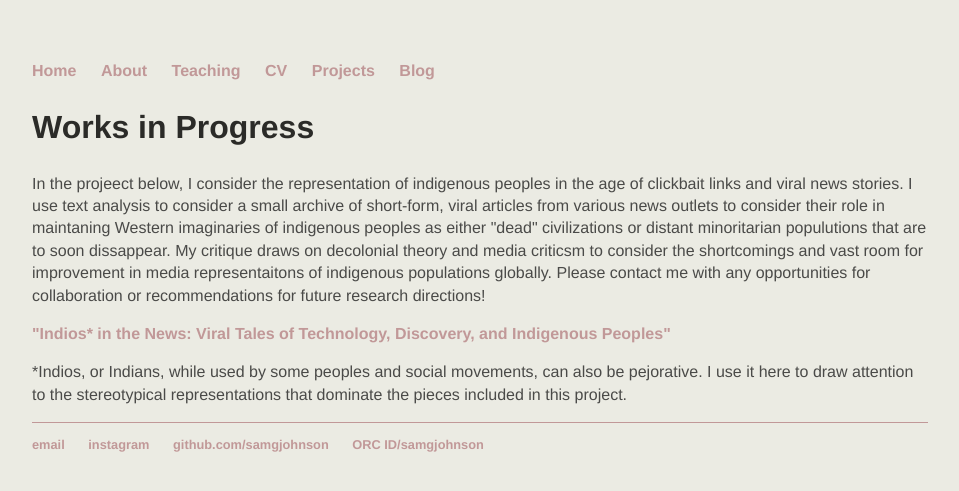
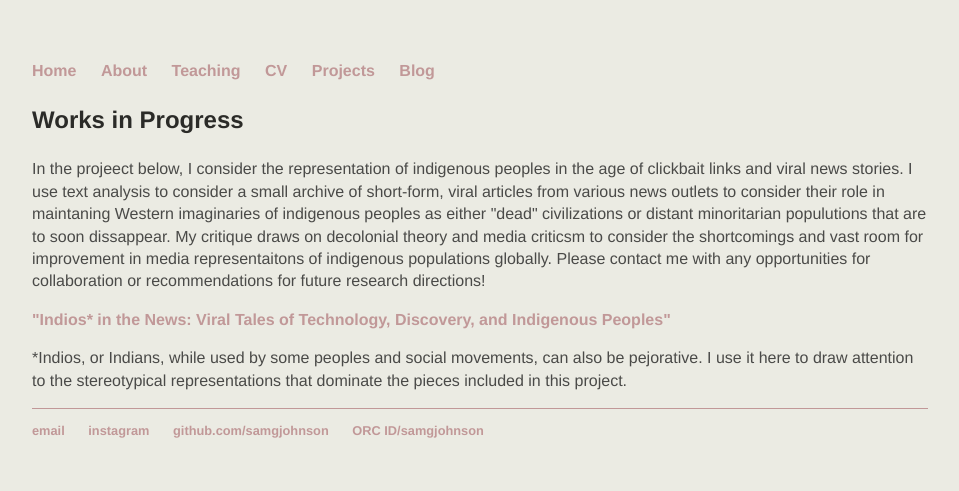
Before and after one commit to samgjohnson/samgjohnson.github.io, a Jekyll site: the page built from dhprojects/index.html, in a window 1280 px wide. Shown: the top 491 px of the page, without its empty margins (160-1119 px from the left). Built offline with Jekyll 4.4.1, drawn with Linux system fonts in a browser that asks for light colours.

Commit message:
colors and headings

```diff
--- a/about/index.html
+++ b/about/index.html
@@ -2,7 +2,7 @@
 layout: default
 title: About Me
 ---
-<h2>About Me </h2>
+<h3>About Me </h3>
     			<p>Thank you for visiting my teaching and professional profile. My name is Sam Johnson and I am currently a PhD Candidate in Literary, Language, and Cultural Studies at the University of Miami (UM) in the Department of Modern Languages. I also have completed Master's degrees in Latin American Studies, Spanish, and Portuguese at the University of New Mexico (UNM). I currently serve as a language tutor and UM, and I have taught introductory Spanish at UNM in both traditional and online formats. I plan to teach introductory and intermediate Spanish and Portuguese during the completion of my doctorate degree.</p>
 <p>I received my B.A. in Spanish and History from Aquinas College in Grand Rapids, MI. While pursuing my undergraduate degree I was able to spend semesters in Spain and Costa Rica, acquiring a passion for the Spanish language, Latin American history and culture, and international education. While at UNM, I served as a TA in Ecuador, coordinated online classes, and was supported by the Foreign Language and Area Studies (FLAS) fellowship to study Portuguese and travel to Brazil. Currently, my studies at UM are centered on representation of the environment and climate change in Latin American cultural production and their intersections with race, social class, and (de)colonial theory. My education is supported by a teaching assistantship through the Department of Modern Languages where I will serve as tutor and instructor as I complete my studies.</p>
 <p> During the completion of my post-secondary degrees, I have learned not only a passion for my education but for the education of others. In the following pages please find original teaching materials developed for Spanish as a second language courses as well as my CV.
--- a/blog/index.html
+++ b/blog/index.html
@@ -2,7 +2,7 @@
 layout: default
 title: Sam Johnson's Blog
 ---
-	<h1>{{ page.title }}</h1>
+	<h3>{{ page.title }}</h3>
 	<ul class="posts">
 
 	  {% for post in site.posts %}
--- a/dhprojects/index.html
+++ b/dhprojects/index.html
@@ -2,7 +2,7 @@
 layout: default
 title: DH Projects
 ---
-<h2>Works in Progress</h2>
+<h3>Works in Progress</h3>
 <p>In the projeect below, I consider the representation of indigenous peoples in the age of clickbait links and viral news stories. I use text analysis to consider a small archive of short-form, viral articles from various news outlets to consider their role in maintaning Western imaginaries of indigenous peoples as either "dead" civilizations or distant minoritarian populutions that are to soon dissappear. My critique draws on decolonial theory and media criticsm to consider the shortcomings and vast room for improvement in media representaitons of indigenous populations globally. Please contact me with any opportunities for collaboration or recommendations for future research directions!</p>
 <p><a href="https://docs.google.com/presentation/d/1oy6-h1STulIn8PONYk63Xlae5LepsvXnjIgIX361nI8/edit?usp=sharing"><b>"Indios* in the News: Viral Tales of Technology, Discovery, and Indigenous Peoples"</b></a></p>
 <p>*Indios, or Indians, while used by some peoples and social movements, can also be pejorative. I use it here to draw attention to the stereotypical representations that dominate the pieces included in this project.</p>
```
